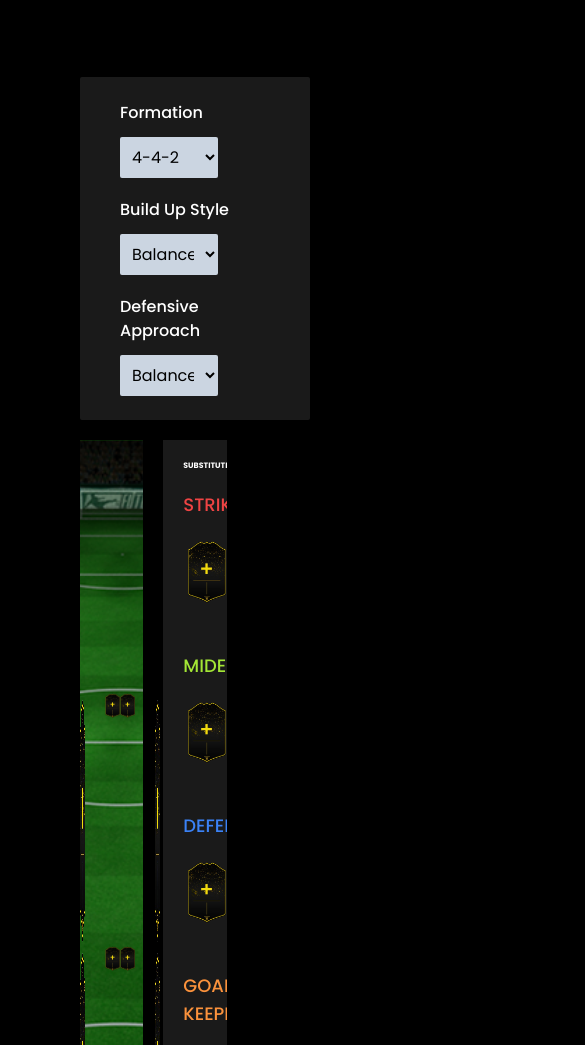
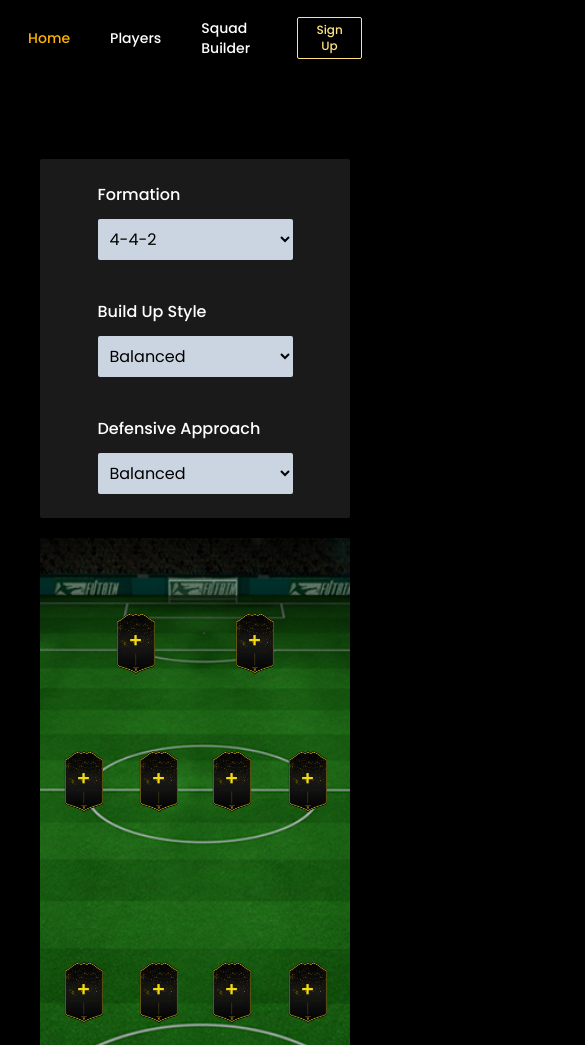
Before and after one commit to ABDELHAFIDAIT/FUT-Champions, a plain HTML site: page views/squad.html in a window 390 px wide. Shown: the part 112-1157 px from the top of the page, 585 px wide, since content can reach past the window. Drawn offline with nearby package versions, Linux system fonts and the light colour scheme; files that its build step writes are made by us from their sources.

Commit message:
Régler le Responsive de la Page Squad Build

```diff
--- a/views/squad.html
+++ b/views/squad.html
@@ -46,8 +46,8 @@
 <body class="bg-black">
 
     <header>
-        <nav class="flex items-center justify-between px-[5rem] py-5">
-            <div class="flex items-center gap-10">
+        <nav class="flex items-center  lg:justify-between px-[5rem] py-5 gap-10 flex-wrap justify-center">
+            <div class="flex items-center gap-10 justify-center  md:justify-between">
                 <img class="w-[4rem]" src="../assets/img/fut-logo.png" alt="Logo de FUT CHAMPIONS">
                 <form class="flex border-none gap-4 py-2 px-4 rounded-md items-center bg-gray-100 w-min">
                     <input type="text" placeholder="Search..."
@@ -65,56 +65,56 @@
                         </svg></button>
                 </form>
             </div>
-            <div class="flex items-center gap-20">
+            <div class="flex items-center gap-10">
                 <ul class="flex items-center justify-evenly text-white gap-10">
-                    <a href="../index.html">
-                        <li class="transition-all duration-500 hover:text-[#FFE37D] text-lg font-medium">Home</li>
+                    <a href="#">
+                        <li class="active transition-all duration-500 hover:text-[#FFE37D] text-sm md:text-lg font-medium">Home
+                        </li>
                     </a>
-                    <a href="./players.html">
-                        <li class="transition-all duration-500 hover:text-[#FFE37D] text-lg font-medium">Players</li>
+                    <a href="./views/players.html">
+                        <li class="transition-all duration-500 hover:text-[#FFE37D] text-sm md:text-lg font-medium">Players</li>
                     </a>
-                    <a href="#">
-                        <li class="active transition-all duration-500 hover:text-[#FFE37D] text-lg font-medium">Squad
-                            Builder
-                        </li>
+                    <a href="./views/squad.html">
+                        <li class="transition-all duration-500 hover:text-[#FFE37D] text-sm md:text-lg font-medium">Squad
+                            Builder</li>
                     </a>
                 </ul>
                 <button type="button"
-                    class="bg-transparent border border-[#FFE37D] px-5 py-2 rounded-sm font-medium text-[#FFE37D] transition-all duration-500 hover:scale-105 hover:bg-[#FFE37D] hover:text-black hover:border-none">Sign
+                    class="bg-transparent border border-[#FFE37D] text-xs lg:text-lg w-max md:w-max px-3 py-1 md:px-5 md:py-2 rounded-sm font-medium text-[#FFE37D] transition-all duration-500 hover:scale-105 hover:bg-[#FFE37D] hover:text-black hover:border-none">Sign
                     Up</button>
             </div>
         </nav>
     </header>
 
-    <main class="mx-20 mt-20 mb-10">
+    <main class="mx-10 lg:mx-20 mt-20 mb-10">
 
         <!-- Display Players in Stadium -->
         <section class="grid grid-cols-3 gap-5 ">
 
             <!-- Formation Section -->
             <div
-                class="flex gap-5 items-center justify-between bg-white bg-opacity-10 col-span-3 w-full px-10 py-6 flex-wrap rounded-sm">
-                <div class="flex flex-col gap-3">
+                class="flex flex-col md:flex-row gap-10 items-center justify-center lg:justify-between px-3 lg:px-10 bg-white bg-opacity-10 col-span-3 w-full py-6 flex-wrap rounded-sm">
+                <div class="flex flex-col flex-1 gap-3">
                     <label class="text-white font-medium" for="formation">Formation</label>
-                    <select class="bg-slate-300 rounded-sm p-2 w-[25vw]" name="formation">
+                    <select class="bg-slate-300 rounded-sm p-2 w-[50vw] md:w-[20vw]" name="formation">
                         <option value="F-A">4-4-2</option>
                         <option value="F-B">4-3-3</option>
                     </select>
                 </div>
 
-                <div class="flex flex-col gap-3">
+                <div class="flex flex-col gap-3 flex-1">
                     <label class="text-white font-medium" for="style">Build
                         Up Style</label>
-                    <select class="bg-slate-300 rounded-sm p-2 w-[25vw]" name="style">
+                    <select class="bg-slate-300 rounded-sm p-2 w-[50vw] md:w-[20vw]" name="style">
                         <option value="S-A">Balanced</option>
                         <option value="S-B">Counter</option>
                         <option value="S-C">Short Passing</option>
                     </select>
                 </div>
 
-                <div class="flex flex-col gap-3">
+                <div class="flex flex-col gap-3 flex-1">
                     <label class="text-white font-medium" for="approach">Defensive Approach</label>
-                    <select class="bg-slate-300 rounded-sm p-2 w-[25vw]" name="approach">
+                    <select class="bg-slate-300 rounded-sm p-2 w-[50vw] md:w-[20vw]" name="approach">
                         <option value="A-A">Balanced</option>
                         <option value="A-B">Deep</option>
                         <option value="A-C">High</option>
@@ -126,72 +126,72 @@
 
             <!-- Stadium Section -->
             <div
-                class="bg-[url('../assets/img/stadium.jpg')] bg-cover bg-center grid grid-rows-4 lg:col-span-2 lg:h-[120vh]">
+                class="bg-[url('../assets/img/stadium.jpg')] h-screen bg-cover bg-center grid grid-rows-4 col-span-3 lg:col-span-2 lg:h-[120vh]">
 
                 <!-- Strikers -->
                 <div class="grid grid-cols-2 gap-20">
                     <div id="ST-1" class="flex items-center justify-end">
-                        <img class="card w-[8vw] cursor-pointer" src="../assets/img/card.png">
+                        <img class="card w-[10vw] md:w-[8vw] cursor-pointer" src="../assets/img/card.png">
                     </div>
                     <div id="ST-2" class="flex items-center">
-                        <img class="card w-[8vw] cursor-pointer" src="../assets/img/card.png">
+                        <img class="card w-[10vw] md:w-[8vw] cursor-pointer" src="../assets/img/card.png">
                     </div>
                 </div>
 
                 <!-- Midelfields -->
                 <div class="grid grid-cols-4 gap-5">
                     <div id="LM" class="flex justify-end">
-                        <img class="card w-[8vw] cursor-pointer" src="../assets/img/card.png">
+                        <img class="card w-[10vw] md:w-[8vw] h-max cursor-pointer" src="../assets/img/card.png">
                     </div>
 
                     <div class="col-span-2 flex justify-around">
                         <div id="CM-1">
-                            <img class="card w-[8vw] cursor-pointer" src="../assets/img/card.png">
+                            <img class="card w-[10vw] md:w-[8vw] cursor-pointer" src="../assets/img/card.png">
                         </div>
                         <div id="CM-2">
-                            <img class="card w-[8vw] cursor-pointer" src="../assets/img/card.png">
+                            <img class="card w-[10vw] md:w-[8vw] cursor-pointer" src="../assets/img/card.png">
                         </div>
                     </div>
 
                     <div id="RM" class="flex">
-                        <img class="card w-[8vw] cursor-pointer" src="../assets/img/card.png">
+                        <img class="card w-[10vw] md:w-[8vw] h-max cursor-pointer" src="../assets/img/card.png">
                     </div>
                 </div>
 
                 <!-- Defenders -->
                 <div class="grid grid-cols-4 gap-5">
                     <div id="LB" class="flex justify-end">
-                        <img class="card w-[8vw] cursor-pointer" src="../assets/img/card.png">
+                        <img class="card w-[10vw] md:w-[8vw] h-max cursor-pointer" src="../assets/img/card.png">
                     </div>
 
                     <div class="col-span-2 flex justify-around">
                         <div id="CB-1">
-                            <img class="card w-[8vw] cursor-pointer" src="../assets/img/card.png">
+                            <img class="card w-[10vw] md:w-[8vw] cursor-pointer" src="../assets/img/card.png">
                         </div>
                         <div id="CB-2">
-                            <img class="card w-[8vw] cursor-pointer" src="../assets/img/card.png">
+                            <img class="card w-[10vw] md:w-[8vw] cursor-pointer" src="../assets/img/card.png">
                         </div>
                     </div>
 
                     <div id="RB" class="flex">
-                        <img class="card w-[8vw] cursor-pointer" src="../assets/img/card.png">
+                        <img class="card w-[10vw] md:w-[8vw] h-max cursor-pointer" src="../assets/img/card.png">
                     </div>
                 </div>
 
                 <!-- Goal Keeper -->
                 <div id="GK" class="flex justify-center">
-                    <img class="card w-[8vw] cursor-pointer" src="../assets/img/card.png">
+                    <img class="card w-[10vw] md:w-[8vw] h-max cursor-pointer" src="../assets/img/card.png">
                 </div>
             </div>
 
 
             <!-- Substitions Section -->
-            <div class="bg-white bg-opacity-10 h-[120vh] w-full py-5 px-5 overflow-auto">
+            <div class="bg-white bg-opacity-10 lg:h-[120vh] w-full py-5 px-5 overflow-auto col-span-3 lg:col-span-1">
                 <h1 class="uppercase text-center font-bold text-[2vw] text-white mb-5">Substitutions</h1>
-                <div class="grid grid-rows-4 gap-5">
+                <div class="flex lg:grid lg:grid-rows-4 gap-10 flex-wrap justify-center items-center">
                     <!-- Strikers -->
                     <div class="flex flex-col gap-5">
-                        <h1 class="text-red-500 font-medium text-lg">STRIKERS</h1>
+                        <h1 class="text-red-500 font-medium text-xs text-center lg:text-start lg:text-lg">STRIKERS</h1>
                         <div id="SUB-ST" class="flex justify-center items-center gap-5 flex-wrap">
                             <img class="card w-[10vw] cursor-pointer" src="../assets/img/card.png">
                             <img class="card w-[10vw] cursor-pointer" src="../assets/img/card.png">
@@ -200,7 +200,7 @@
 
                     <!-- Midelfields -->
                     <div class="flex flex-col gap-5">
-                        <h1 class="text-lime-400 font-medium text-lg uppercase">Midelfields</h1>
+                        <h1 class="text-lime-400 font-medium text-xs text-center lg:text-start lg:text-lg uppercase">Midelfields</h1>
                         <div id="SUB-MD" class="flex justify-center items-center gap-5 flex-wrap">
                             <img class="card w-[10vw] cursor-pointer" src="../assets/img/card.png">
                             <img class="card w-[10vw] cursor-pointer" src="../assets/img/card.png">
@@ -209,7 +209,7 @@
 
                     <!-- Defenders -->
                     <div class="flex flex-col gap-5">
-                        <h1 class="text-blue-500 font-medium text-lg uppercase">Defenders</h1>
+                        <h1 class="text-blue-500 font-medium text-xs text-center lg:text-start lg:text-lg uppercase">Defenders</h1>
                         <div id="SUB-DF" class="flex justify-center items-center gap-5 flex-wrap">
                             <img class="card w-[10vw] cursor-pointer" src="../assets/img/card.png">
                             <img class="card w-[10vw] cursor-pointer" src="../assets/img/card.png">
@@ -218,7 +218,7 @@
 
                     <!-- Goal Keeper -->
                     <div class="flex flex-col gap-5">
-                        <h1 class="text-orange-400 font-medium text-lg uppercase">Goal Keeper</h1>
+                        <h1 class="text-orange-400 font-medium text-xs text-center lg:text-start lg:text-lg uppercase">Goal Keeper</h1>
                         <div id="SUB-GK" class="flex justify-center items-center gap-5">
                             <img class="card w-[10vw] cursor-pointer" src="../assets/img/card.png">
                         </div>
```
